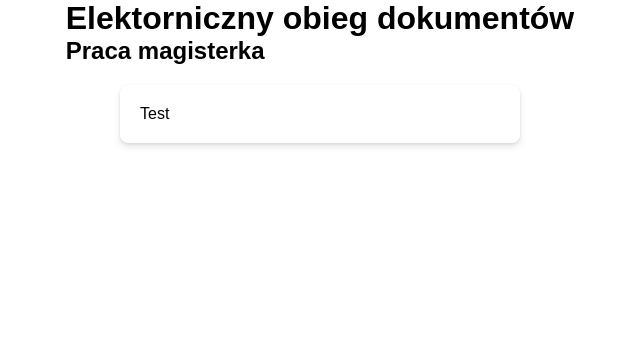
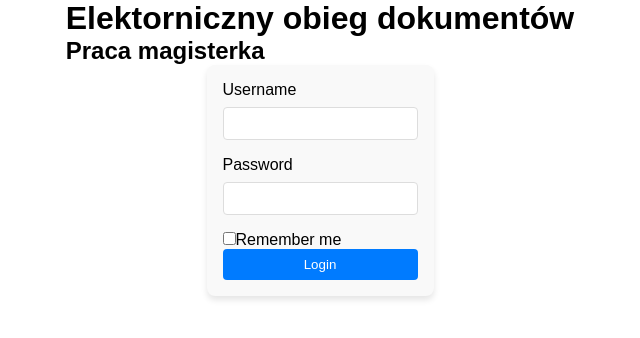
Before and after one commit to xFreshu/EOD-NextJS, a Next.js app: page / in a window 1280 px wide. Shown: the top 338 px of the page, without its empty margins (320-960 px from the left). Built offline with nearby package versions, Linux system fonts and the light colour scheme.

Commit message:
working on loginform component, configration, reacthookfork, yup and toasty

```diff
--- a/app/components/Card/Card.styled.ts
+++ /dev/null
@@ -1,18 +0,0 @@
-import styled from 'styled-components';
-
-interface ICardProps {
-  auth?: boolean;
-}
-
-const StyledCard = styled.div<ICardProps>`
-  background-color: #fff;
-  border-radius: 8px;
-  box-shadow:
-    0 4px 6px rgba(0, 0, 0, 0.1),
-    0 1px 3px rgba(0, 0, 0, 0.08);
-  padding: 20px;
-  margin: 20px;
-  width: ${({ auth }) => (auth ? '400px' : 'auto')};
-`;
-
-export default StyledCard;
--- a/app/components/Card/Card.tsx
+++ /dev/null
@@ -1,15 +0,0 @@
-'use client';
-
-import React, { ReactNode } from 'react';
-import StyledCard from './Card.styled';
-
-interface ICardProps {
-  children: ReactNode;
-  auth?: boolean;
-}
-
-const Card: React.FC<ICardProps> = ({ children, auth }) => {
-  return <StyledCard auth={auth}>{children}</StyledCard>;
-};
-
-export default Card;
--- /dev/null
+++ b/app/components/CustomInput/CustomInput.styled.ts
@@ -0,0 +1,23 @@
+import styled from 'styled-components';
+
+export const InputWrapper = styled.div`
+  margin-bottom: 1rem;
+`;
+
+export const Label = styled.label`
+  margin-bottom: 0.5rem;
+  display: block;
+`;
+
+export const Input = styled.input`
+  width: 100%;
+  padding: 0.5rem;
+  border: 1px solid #ddd;
+  border-radius: 4px;
+  box-sizing: border-box;
+`;
+
+export const ErrorMessage = styled.span`
+  color: red;
+  font-size: 0.875rem;
+`;
--- /dev/null
+++ b/app/components/CustomInput/CustomInput.tsx
@@ -0,0 +1,36 @@
+import React from 'react';
+import { useFormContext, Controller } from 'react-hook-form';
+import { InputWrapper, Label, ErrorMessage, Input } from './CustomInput.styled';
+
+interface CustomInputProps {
+  name: string;
+  label: string;
+  type?: string;
+}
+
+const CustomInput: React.FC<CustomInputProps> = ({
+  name,
+  label,
+  type = 'text',
+}) => {
+  const {
+    control,
+    formState: { errors },
+  } = useFormContext();
+
+  return (
+    <InputWrapper>
+      <Label htmlFor={name}>{label}</Label>
+      <Controller
+        name={name}
+        control={control}
+        render={({ field }) => <Input id={name} type={type} {...field} />}
+      />
+      {errors[name] && (
+        <ErrorMessage>{(errors as any)[name]?.message}</ErrorMessage>
+      )}
+    </InputWrapper>
+  );
+};
+
+export default CustomInput;
--- /dev/null
+++ b/app/components/LoginForm/LoginForm.tsx
@@ -0,0 +1,75 @@
+import React from 'react';
+import { useForm, SubmitHandler, FormProvider } from 'react-hook-form';
+import { yupResolver } from '@hookform/resolvers/yup';
+import * as yup from 'yup';
+import CustomInput from '../CustomInput/CustomInput';
+import styled from 'styled-components';
+
+interface IFormInput {
+  username: string;
+  password: string;
+  rememberMe: boolean;
+}
+
+const schema = yup.object().shape({
+  username: yup.string().required('Username is required'),
+  password: yup.string().required('Password is required'),
+});
+
+const Form = styled.form`
+  display: flex;
+  flex-direction: column;
+  max-width: 400px;
+  margin: auto;
+  padding: 1rem;
+  background-color: #f9f9f9;
+  border-radius: 8px;
+  box-shadow: 0 4px 6px rgba(0, 0, 0, 0.1);
+`;
+
+const Button = styled.button`
+  padding: 0.5rem 1rem;
+  color: white;
+  background-color: #007bff;
+  border: none;
+  border-radius: 4px;
+  cursor: pointer;
+
+  &:hover {
+    background-color: #0056b3;
+  }
+`;
+
+const LoginForm: React.FC = () => {
+  const methods = useForm<IFormInput>({
+    resolver: yupResolver(schema),
+  });
+
+  const onSubmit: SubmitHandler<IFormInput> = (data) => {
+    console.log(data);
+  };
+
+  return (
+    <FormProvider {...methods}>
+      <Form onSubmit={methods.handleSubmit(onSubmit)}>
+        <CustomInput name="username" label="Username" />
+        <CustomInput name="password" label="Password" type="password" />
+
+        <div>
+          <label htmlFor="rememberMe">
+            <input
+              id="rememberMe"
+              type="checkbox"
+              {...methods.register('rememberMe')}
+            />
+            Remember me
+          </label>
+        </div>
+
+        <Button type="submit">Login</Button>
+      </Form>
+    </FormProvider>
+  );
+};
+
+export default LoginForm;
--- a/app/layout.tsx
+++ b/app/layout.tsx
@@ -1,6 +1,7 @@
 'use client';
 import StyledComponentsRegistry from '../lib/registry';
 import GlobalStyle from './styles/GlobalStyle';
+import { Toaster } from 'react-hot-toast';
 
 export default function RootLayout({
   children,
@@ -12,6 +13,7 @@ export default function RootLayout({
       <body>
         <StyledComponentsRegistry>
           <GlobalStyle />
+          <Toaster />
           {children}
         </StyledComponentsRegistry>
       </body>
--- a/app/page.tsx
+++ b/app/page.tsx
@@ -3,15 +3,37 @@
 import { FC } from 'react';
 import Card from './components/Card/Card';
 import { Wrapper } from './app.styled';
+import { useForm, SubmitHandler } from 'react-hook-form';
+import toast from 'react-hot-toast';
+import LoginForm from './components/LoginForm/LoginForm';
+
+interface ILoginFormInput {
+  username: string;
+  password: string;
+  rememberMe: boolean;
+}
 
 const App: FC = () => {
+  const {
+    register,
+    handleSubmit,
+    formState: { errors },
+  } = useForm<ILoginFormInput>();
+
+  const notify = () => toast('Here is your toast.');
+
+  const onSubmit: SubmitHandler<ILoginFormInput> = (data) => {
+    console.log(data);
+  };
   return (
     <Wrapper>
       <div>
         <h1>Elektorniczny obieg dokumentów</h1>
         <h2>Praca magisterka</h2>
       </div>
-      <Card auth={true}>Test</Card>
+      <div>
+        <LoginForm />
+      </div>
     </Wrapper>
   );
 };
```
Also changed, not shown: app/(auth)/login/page.tsx (deleted, +0 -7 lines).
